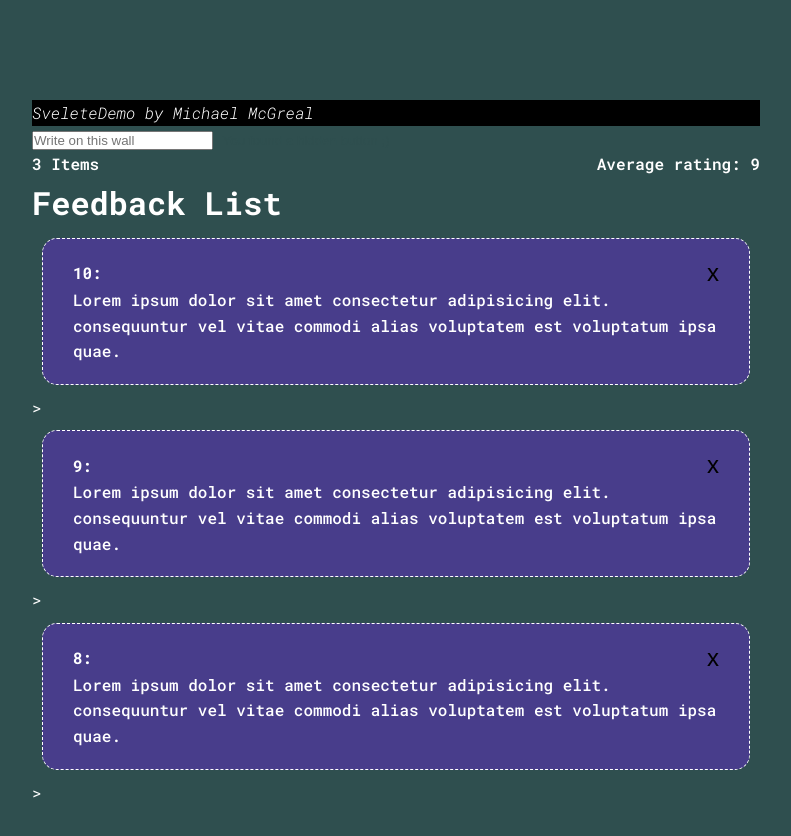
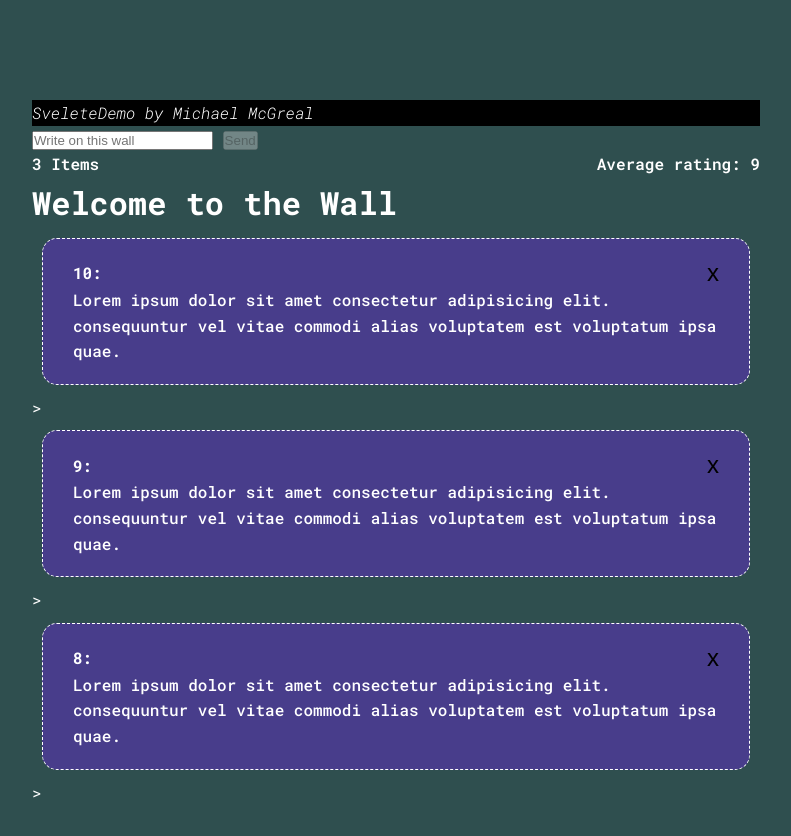
Before and after one commit to mcgrealife/svelte-feedback-app, a Svelte app: page / in a window 1280 px wide. Shown: the top 836 px of the page, without its empty margins (244-1035 px from the left). Built offline with nearby package versions, Linux system fonts and the light colour scheme.

Commit message:
Add item! with createEventDispatcher()

```diff
--- a/package.json
+++ b/package.json
@@ -18,6 +18,7 @@
     "svelte": "^3.0.0"
   },
   "dependencies": {
-    "sirv-cli": "^1.0.0"
+    "sirv-cli": "^1.0.0",
+    "uuid": "^8.3.2"
   }
 }
--- a/src/App.svelte
+++ b/src/App.svelte
@@ -4,6 +4,7 @@
   import FeedbackStats from './components/FeedbackStats.svelte'
   import Banner from './components/Banner.svelte'
   import FeedbackForm from './components/FeedbackForm.svelte'
+import { add_attribute } from 'svelte/internal';
 
   let feedback = [
   {
@@ -31,8 +32,11 @@ const deleteItem = (theForwardedEvent) => {
   let filteredItems = feedback.filter(item =>
   item.id != theForwardedEvent.detail
   )
+feedback = filteredItems
+}
 
-feedback = filteredItems
+const addItem = (e) => {
+feedback = [...feedback, e.detail]
 
 }
 
@@ -42,7 +46,7 @@ feedback = filteredItems
 <main class='container'>
 
 <Banner/>
-<FeedbackForm/>
+<FeedbackForm on:new-feedback={addItem}/>
 <FeedbackStats {count} {average}/>
 <FeedbackList feedback={feedback} on:delete-feedback={deleteItem}/>
 <!-- this is called "event forwarding"-->
--- a/src/components/Button.svelte
+++ b/src/components/Button.svelte
@@ -19,10 +19,7 @@
     }
 
     button:disabled {
-        background-color: darkslategray;
-        color: darkslategray;
-        background: none;
-        border: none;
+        opacity: 0.9;
 
     }
 </style>
--- a/src/components/FeedbackForm.svelte
+++ b/src/components/FeedbackForm.svelte
@@ -1,41 +1,49 @@
 <script>
+    import {v4 as uuidv4} from 'uuid'
     import Button from './Button.svelte'
+    import {createEventDispatcher} from 'svelte'
 
     let text = ''
     let btnDisabled = true
-    $: buttonText = 'You found a hidden button ;)'
-    let min = 3
+    let min = 10
     let encouragement = ` You're Typing!!!! :)`
     console.log(encouragement.length)
     $: secretMessage = ''
 
+    let dispatch = createEventDispatcher()
+
 
     const handleInput = () => {
         if (text.trim().length < min) {
-            buttonText = 'You found a hidden button ;)'
             btnDisabled = true
         } else {
-            buttonText = 'Send'
             btnDisabled = false
+        }
+    }
+
+    const handleSubmit = () => {
+        if(text.trim().length > min) {
+            const newFeedback = {
+            id: uuidv4(),
+            text: text,
+            rating: 10
+            }
+        dispatch('new-feedback',newFeedback)
         }
     }
 </script>
 
-<form>
+<form on:submit|preventDefault={handleSubmit}>
+  <div class="input-group">
+    <input
+      type="text"
+      on:input={handleInput}
+      bind:value={text}
+      placeholder="Write on this wall"
+    />
 
-    <div class="input-group">
-        <input type="text" on:input={handleInput} bind:value = {text} placeholder="Write on this wall">
-
-        <Button type={'submit'} disabled={btnDisabled}>{buttonText}</Button>
-        <br/>
-            {
-            secretMessage = secretMessage + encouragement.charAt(text.length)
-
-            }
-
-
-
-
-
-    </div>
+    <Button type={"submit"} disabled={btnDisabled}>Send</Button>
+    <br />
+    {(secretMessage = secretMessage + encouragement.charAt(text.length))}
+  </div>
 </form>
--- a/src/components/FeedbackList.svelte
+++ b/src/components/FeedbackList.svelte
@@ -5,7 +5,7 @@ export let feedback = [];
 
 </script>
 
-<h1>Feedback List</h1>
+<h1>Welcome to the Wall</h1>
 
 {#if feedback.length > 0}
 {#each feedback as item (item.id)}
@@ -13,7 +13,7 @@ export let feedback = [];
 <!--  this 'on:delete-feedback' will be forwarded up to app.svelete, without creating and calling another createEventDispatcher. I only need to create that in the child component that initiates the event-->
 {/each}
 {:else}
-    <h1 class="empty">Add some feedback!</h1>
+    <h1 class="empty">Add some text!</h1>
 
 {/if}
 
```
Also changed, not shown: 1 other file (tests, documents, lock files or other folders).
